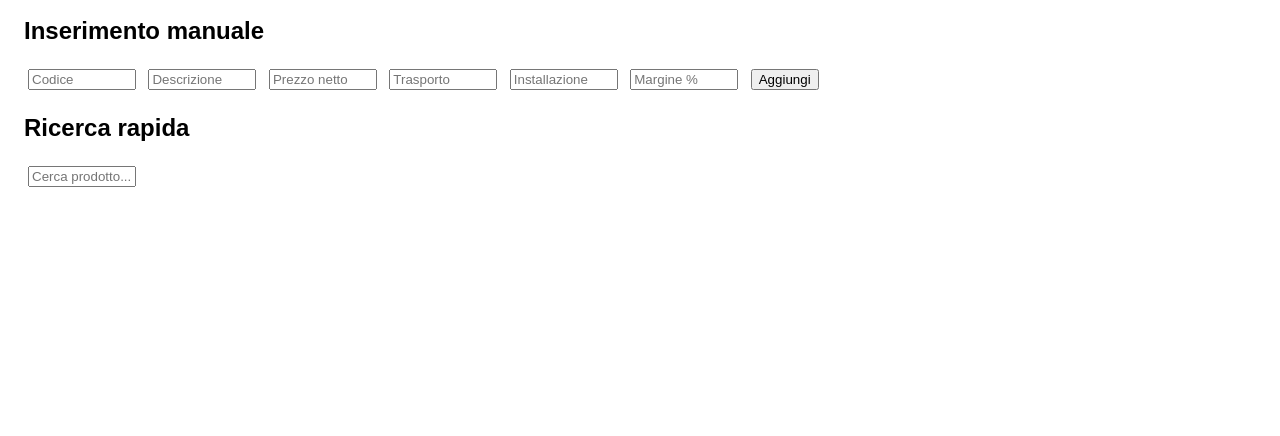
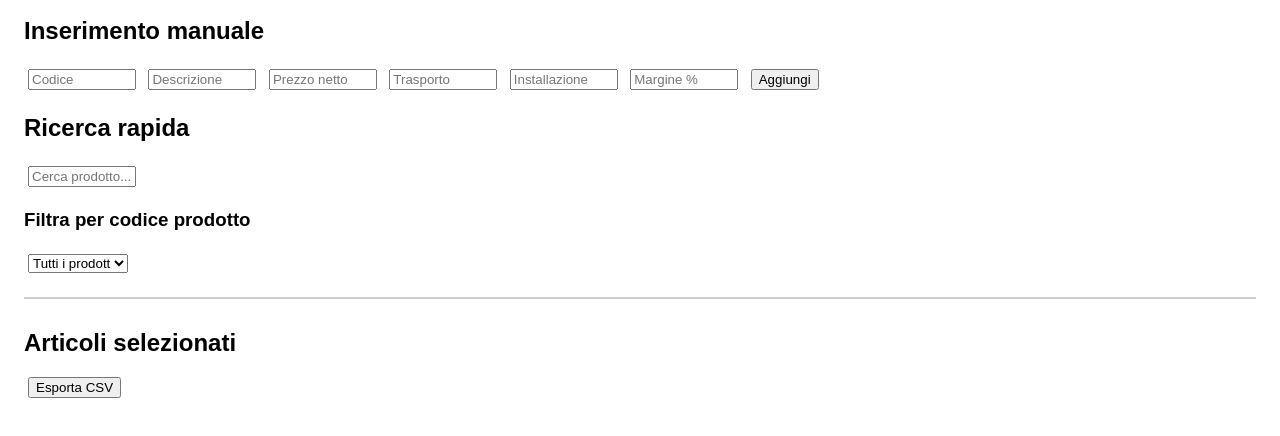
Before and after one commit to pezzaliapp/NETTIXpress, a plain HTML site: page index.html in a window 1280 px wide. Shown: the part 128-564 px from the top of the page. Drawn offline with Linux system fonts and the light colour scheme.

Commit message:
Update index.html

```diff
--- a/index.html
+++ b/index.html
@@ -14,7 +14,7 @@
       background: #fff;
     }
 
-    input[type='number'], input[type='text'] {
+    input[type='number'], input[type='text'], select {
       width: 100px;
       margin: 4px;
     }
@@ -30,6 +30,12 @@
 
     .card p {
       margin: 4px 0;
+    }
+
+    #riepilogo {
+      border-top: 2px solid #ccc;
+      margin-top: 20px;
+      padding-top: 10px;
     }
 
     button {
@@ -57,7 +63,18 @@
   <h2>Ricerca rapida</h2>
   <input type="text" id="searchInput" placeholder="Cerca prodotto...">
 
+  <h3>Filtra per codice prodotto</h3>
+  <select id="filtroCodice">
+    <option value="">Tutti i prodotti</option>
+  </select>
+
   <div id="listino"></div>
+
+  <div id="riepilogo">
+    <h2>Articoli selezionati</h2>
+    <ul id="listaSelezionati"></ul>
+    <button onclick="esportaSelezionati()">Esporta CSV</button>
+  </div>
 
   <script src="app.js"></script>
   <script>
```
